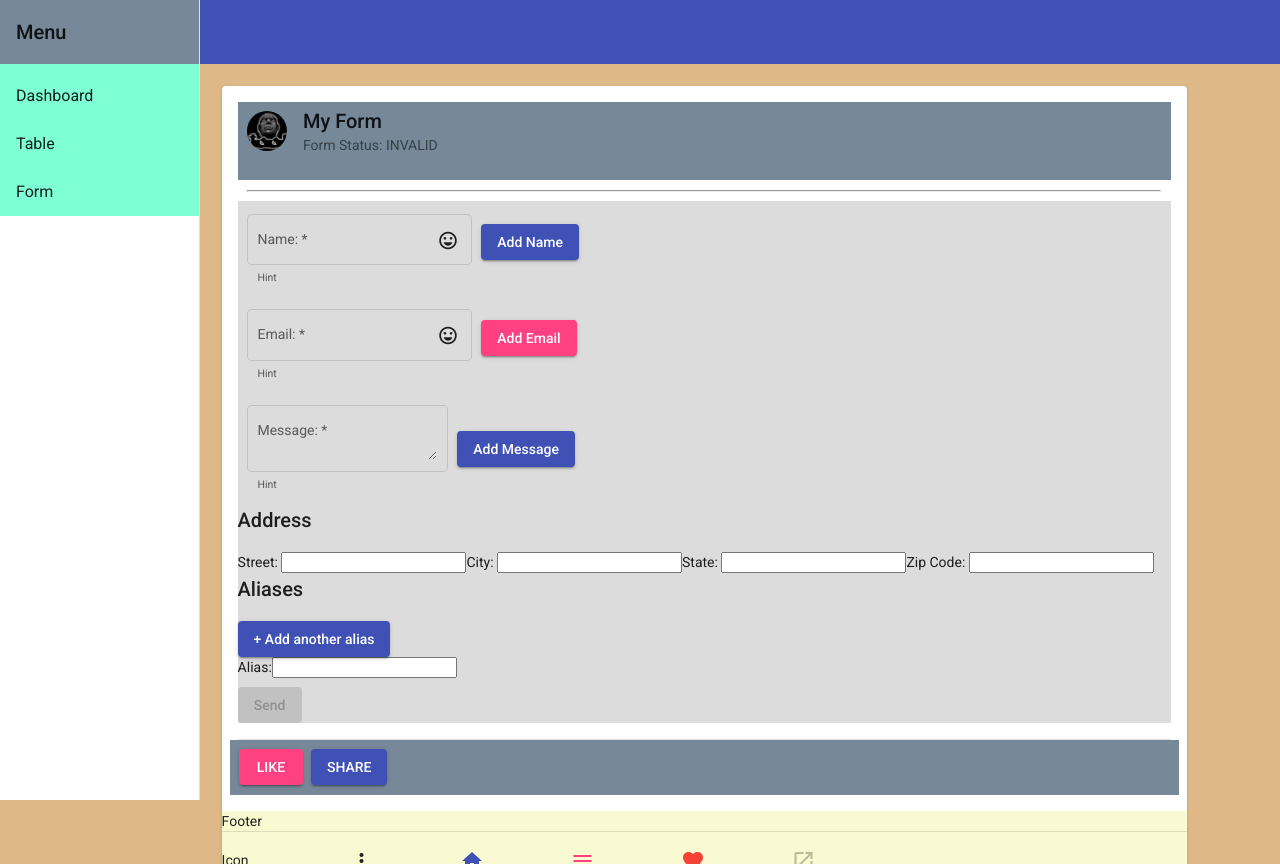
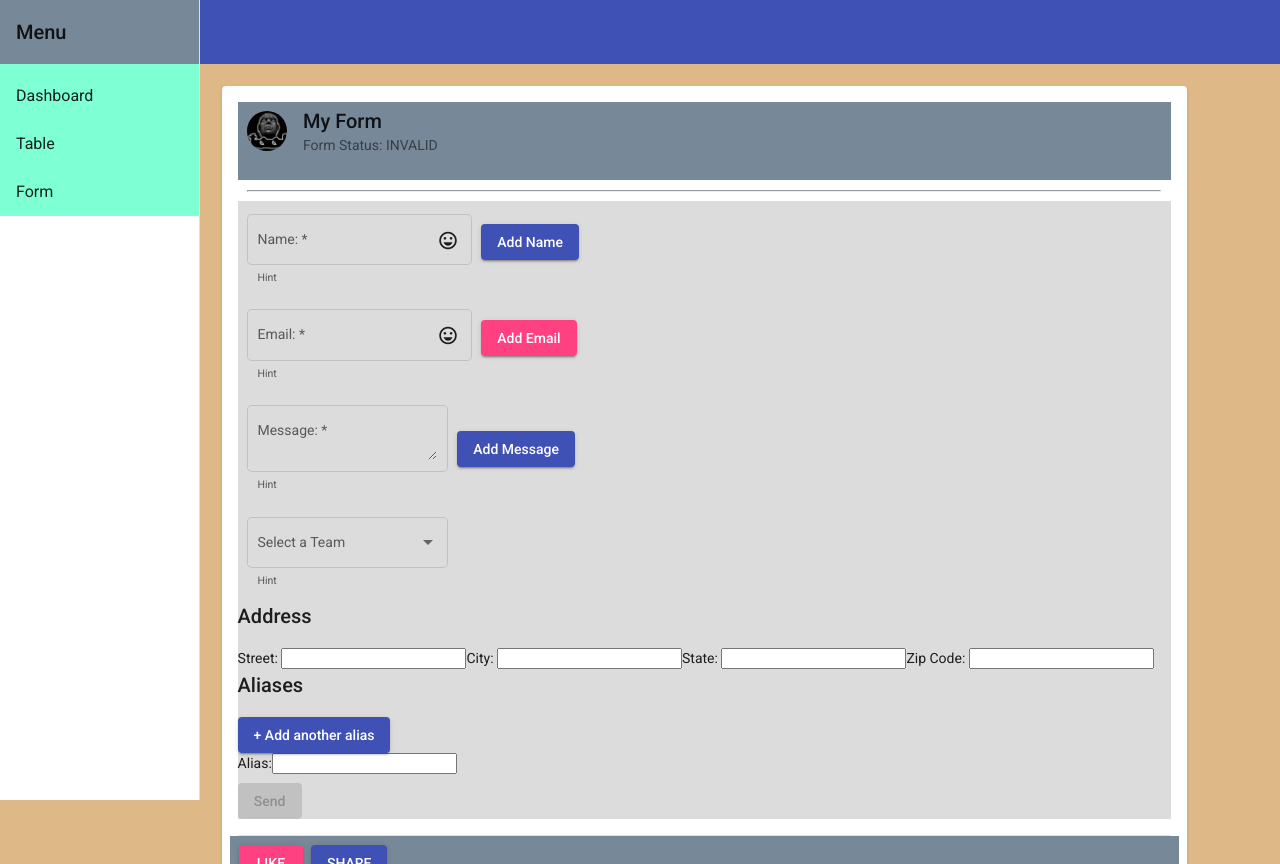
Before and after one commit to georgegabor/my-dietary-app-frontend, an Angular app: page /nav/form in a window 1280 px wide. Built offline with nearby package versions, Linux system fonts and the light colour scheme.

Commit message:
Add dropdown

```diff
--- a/src/app/material/material/material.module.ts
+++ b/src/app/material/material/material.module.ts
@@ -11,6 +11,7 @@ import { MatListModule } from '@angular/material/list'
 import { MatMenuModule } from '@angular/material/menu'
 import { MatPaginatorModule } from '@angular/material/paginator'
 import { MatProgressBarModule } from '@angular/material/progress-bar'
+import { MatSelectModule } from '@angular/material/select'
 import { MatSidenavModule } from '@angular/material/sidenav'
 import { MatSortModule } from '@angular/material/sort'
 import { MatTableModule } from '@angular/material/table'
@@ -37,6 +38,7 @@ const MAT = [
   MatFormFieldModule,
   MatIconModule,
   MatInputModule,
+  MatSelectModule,
 ]
 
 @NgModule({
--- a/src/app/modules/form/form.component.html
+++ b/src/app/modules/form/form.component.html
@@ -94,6 +94,18 @@
         >
           Add Message
         </button>
+      </div>
+
+      <div>
+        <mat-form-field appearance="outline" [color]="'primary'">
+          <mat-label>Select a Team</mat-label>
+          <mat-select formControlName="team">
+            <mat-option *ngFor="let team of teams" [value]="team.name">
+              {{ team.name }}
+            </mat-option>
+          </mat-select>
+          <mat-hint>Hint</mat-hint>
+        </mat-form-field>
       </div>
 
       <div formGroupName="address">
--- a/src/app/modules/form/form.component.ts
+++ b/src/app/modules/form/form.component.ts
@@ -9,10 +9,14 @@ import { FormArray, FormBuilder, FormGroup, Validators } from '@angular/forms'
 export class FormComponent implements OnInit {
   myForm: FormGroup
 
-  countryList = [
-    { id: '1', name: 'Austria' },
-    { id: '2', name: 'Germany' },
-    { id: '3', name: 'France' },
+  teams: any[] = [
+    { name: 'Liverpool' },
+    { name: 'Manchester City' },
+    { name: 'Manchester United' },
+    { name: 'Arsenal' },
+    { name: 'Leicester City' },
+    { name: 'Chelsea' },
+    { name: 'Tottenham Hotspur' },
   ]
 
   constructor(private fb: FormBuilder) {
@@ -20,6 +24,7 @@ export class FormComponent implements OnInit {
       name: ['', Validators.required],
       email: ['', [Validators.required, Validators.email]],
       message: ['', [Validators.required, Validators.minLength(15)]],
+      team: [''],
       address: this.fb.group({
         street: [''],
         city: [''],
@@ -37,6 +42,7 @@ export class FormComponent implements OnInit {
     console.log('Name', form.value.name)
     console.log('Email', form.value.email)
     console.log('Message', form.value.message)
+    console.log('Team', form.value.team)
     console.log('Address', form.value.address)
     console.log('Aliases', form.value.aliases)
   }
```
